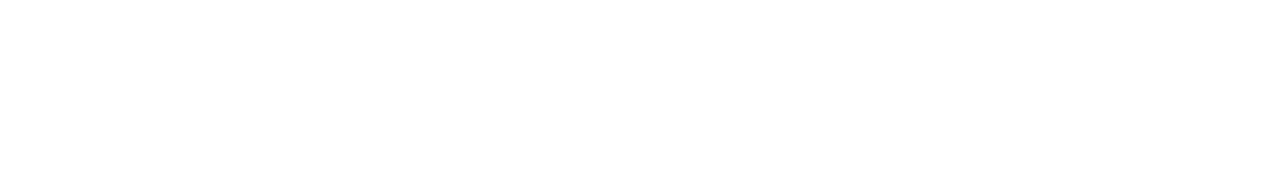
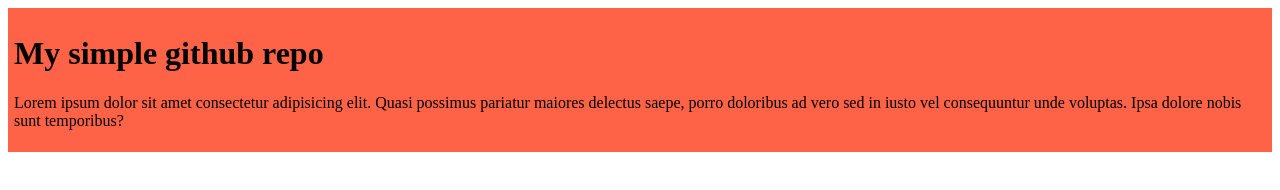
Before and after one commit to Ruhul-15-1555/my-simple-github-repo, a plain HTML site: page index.html in a window 1280 px wide. Drawn offline with Linux system fonts and the light colour scheme.

Commit message:
added the first blog

```diff
--- a/index.html
+++ b/index.html
@@ -5,9 +5,15 @@
     <meta charset="UTF-8">
     <meta name="viewport" content="width=device-width, initial-scale=1.0">
     <title>my simple github repo</title>
+    <link rel="stylesheet" href="styles/blog.css">
 </head>
 
 <body>
+    <div>
+        <h1>My simple github repo</h1>
+        <p>Lorem ipsum dolor sit amet consectetur adipisicing elit. Quasi possimus pariatur maiores delectus saepe,
+            porro doloribus ad vero sed in iusto vel consequuntur unde voluptas. Ipsa dolore nobis sunt temporibus?</p>
+    </div>
 
 </body>
 
--- /dev/null
+++ b/styles/blog.css
@@ -0,0 +1,4 @@
+div {
+    background-color: tomato;
+    padding: 6px;
+}
```
